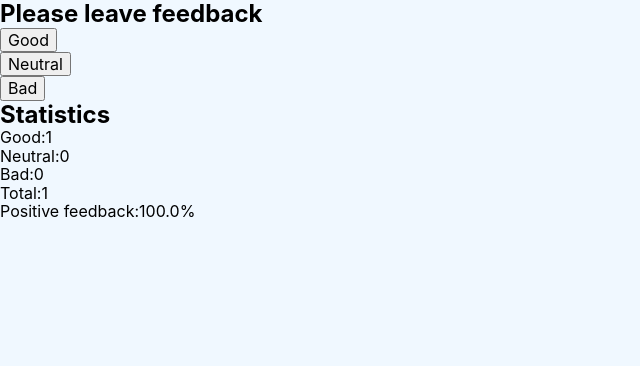
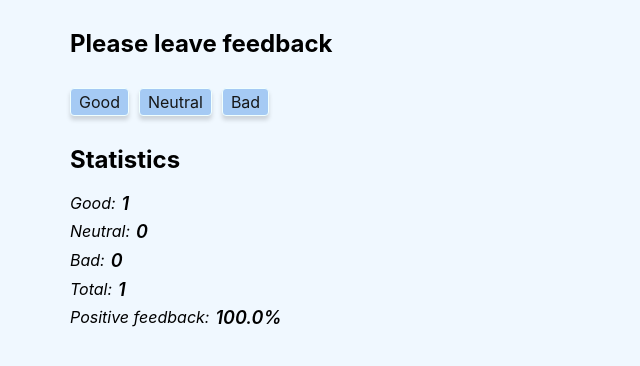
Before and after one commit to Zoja7/goit-react-hw-02-feedback, a React (Create React App) app: page / in a window 1280 px wide. Both pictures are taken after a click on the button "Good". Shown: the top 366 px of the page, without its empty margins (0-640 px from the left). Built offline with nearby package versions, Linux system fonts and the light colour scheme.

Commit message:
commit_12

```diff
--- a/src/components/App.jsx
+++ b/src/components/App.jsx
@@ -3,6 +3,7 @@ import FeedbackOptions from './FeedbackOptions/FeedbackOptions';
 import Statistics from './Statistics/Statistics';
 import Section from './Section/Section';
 import Notification from './Notification/Notification';
+import css from './App.module.css';
 
 export class App extends Component {
   state = {
@@ -32,7 +33,7 @@ export class App extends Component {
   render() {
     const { good, neutral, bad } = this.state;
     return (
-      <div>
+      <div className={`${css.container} ${css.sectionWrapper}`}>
         <Section title="Please leave feedback">
           <FeedbackOptions
             options={this.state}
--- /dev/null
+++ b/src/components/App.module.css
@@ -0,0 +1,13 @@
+.container {
+  max-width: 1200px;
+  padding-left: 10px;
+  padding-right: 10px;
+  margin-left: auto;
+  margin-right: auto;
+}
+
+.sectionWrapper {
+  display: flex;
+  flex-direction: column;
+  align-self: start;
+}
--- a/src/components/FeedbackOptions/FeedbackOptions.jsx
+++ b/src/components/FeedbackOptions/FeedbackOptions.jsx
@@ -1,7 +1,8 @@
+import css from './FeedbackOptions.module.css';
 export default function FeedbackOptions({ onLeaveFeedback }) {
   return (
-    <div>
-      <ul>
+    <div className={css.optionsContainer}>
+      <ul className={css.optionsList}>
         <li>
           <button name="good" type="button" onClick={onLeaveFeedback}>
             Good
--- /dev/null
+++ b/src/components/FeedbackOptions/FeedbackOptions.module.css
@@ -0,0 +1,31 @@
+.optionsList {
+  display: flex;
+  flex-direction: row;
+  align-self: start;
+  gap: 10px;
+}
+.optionsContainer {
+  padding-top: 30px;
+}
+button {
+  cursor: pointer;
+  text-align: center;
+  border: 1px solid azure;
+  border-radius: 4px;
+  padding: 4px 8px;
+  background-color: rgb(165, 202, 244);
+  color: rgb(22, 23, 23);
+  box-shadow: 0px 4px 4px rgba(0, 0, 0, 0.15);
+  font-size: 16px;
+  transition: border color background-color box-shadow transform 250ms
+    cubic-bezier(0.4, 0, 0.2, 1);
+}
+
+button:hover {
+  border: 1px ridge rgb(47, 45, 45);
+  background-color: rgb(147, 83, 207);
+  transform: scale(1.1);
+  color: azure;
+  box-shadow: 0px 1px 6px rgba(46, 47, 66, 0.08),
+    0px 1px 1px rgba(46, 47, 66, 0.16), 0px 2px 1px rgba(46, 47, 66, 0.08);
+}
--- a/src/components/Notification/Notification.jsx
+++ b/src/components/Notification/Notification.jsx
@@ -1,3 +1,4 @@
+import css from './Notification.module.css';
 export default function Notification({ message = '' }) {
   return <p>{message}</p>;
 }
--- /dev/null
+++ b/src/components/Notification/Notification.module.css
@@ -0,0 +1,4 @@
+p {
+  padding-top: 10px;
+  font-style: italic;
+}
--- a/src/components/Section/Section.jsx
+++ b/src/components/Section/Section.jsx
@@ -1,6 +1,7 @@
+import css from './Section.module.css';
 export default function Section({ children, title = ' ' }) {
   return (
-    <section>
+    <section className={css.section}>
       <h2>{title}</h2>
       {children}
     </section>
--- /dev/null
+++ b/src/components/Section/Section.module.css
@@ -0,0 +1,7 @@
+section {
+  padding-top: 30px;
+  padding-left: 20px;
+  padding-right: 20px;
+  display: flex;
+  flex-direction: column;
+}
--- a/src/components/Statistics/Statistics.jsx
+++ b/src/components/Statistics/Statistics.jsx
@@ -1,13 +1,26 @@
+import css from './Statistics.module.css';
+
 export default function Statistics({ feedback, positivePercentage, total }) {
   const { good, neutral, bad } = feedback;
   return (
-    <div>
-      <ul>
-        <li>Good:{good}</li>
-        <li>Neutral:{neutral}</li>
-        <li>Bad:{bad}</li>
-        <li>Total:{total()}</li>
-        <li> Positive feedback:{positivePercentage()}%</li>
+    <div className={css.statisticsContainer}>
+      <ul className={css.statisticsList}>
+        <li>
+          Good: <span>{good}</span>
+        </li>
+        <li>
+          Neutral: <span>{neutral}</span>
+        </li>
+        <li>
+          Bad: <span>{bad}</span>
+        </li>
+        <li>
+          Total: <span>{total()}</span>
+        </li>
+        <li>
+          {' '}
+          Positive feedback: <span>{positivePercentage()}%</span>
+        </li>
       </ul>
     </div>
   );
--- /dev/null
+++ b/src/components/Statistics/Statistics.module.css
@@ -0,0 +1,21 @@
+.statisticsContainer {
+  padding-top: 20px;
+}
+.statisticsList {
+  display: flex;
+  flex-direction: column;
+  gap: 8px;
+}
+
+span {
+  display: inline-block;
+  font-size: 18px;
+  font-weight: 600;
+  font-style: italic;
+}
+li {
+  font-style: italic;
+  display: flex;
+  flex-direction: row;
+  gap: 6px;
+}
```
